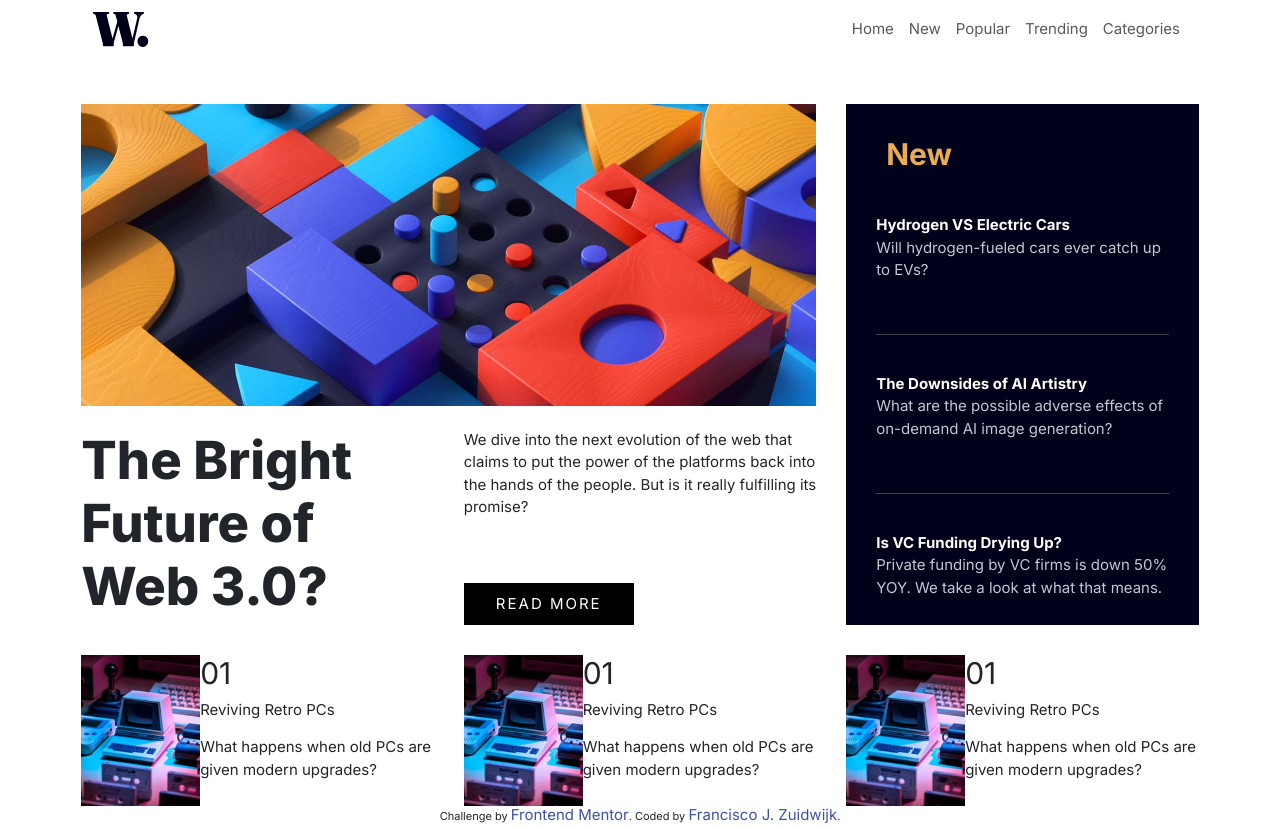
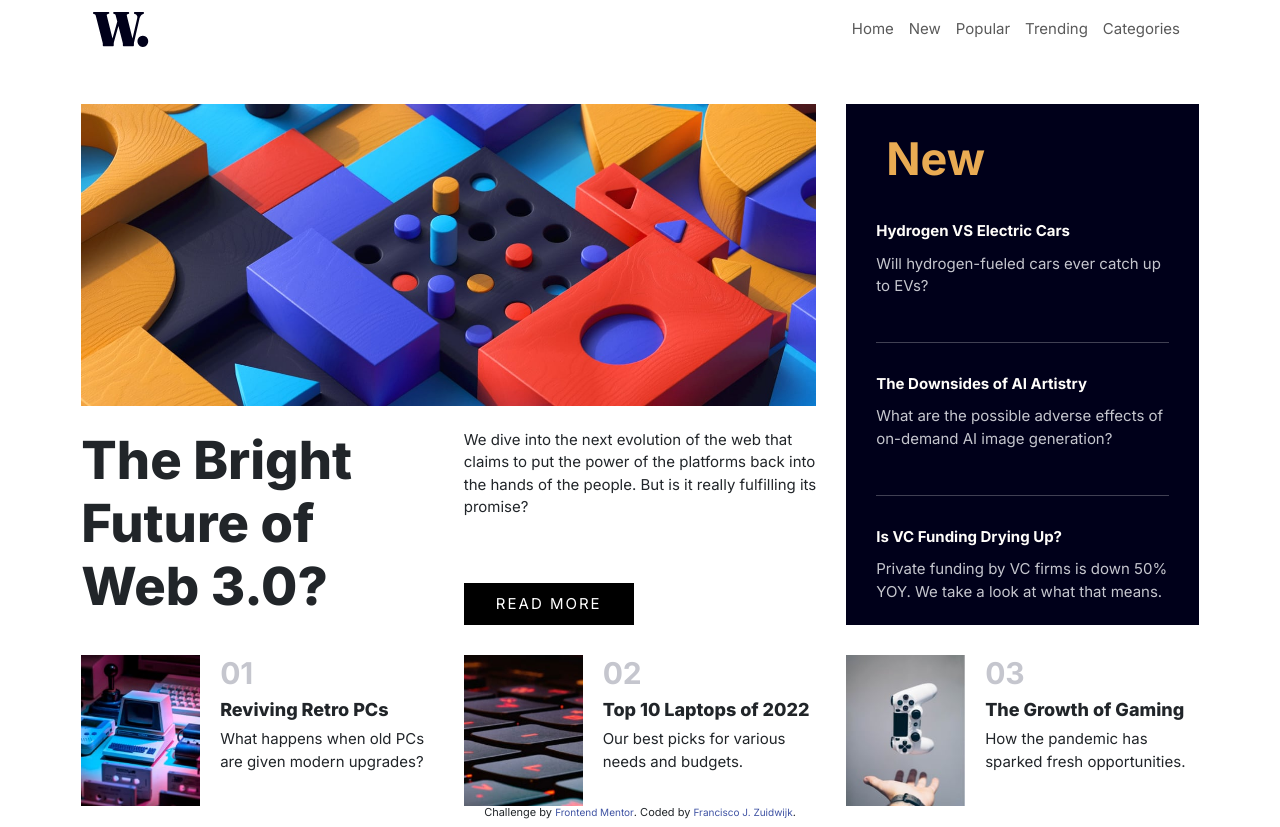
Before and after one commit to Electrocisko/FrontendMentor-11-homepage, a React (Vite) app: page / in a window 1280 px wide. Built offline with nearby package versions, Linux system fonts and the light colour scheme.

Commit message:
working i card item

```diff
--- a/src/App.css
+++ b/src/App.css
@@ -19,6 +19,8 @@
     font-size: 15px;
 }
 
+
+
 a:link, a:visited, a:active {
     text-decoration:none;
 }
@@ -29,6 +31,7 @@ a:link, a:visited, a:active {
     grid-template-columns: 1fr 1fr 1fr;
     grid-template-rows: 3fr 1fr;
     gap: 30px;
+    margin-bottom: 20px;
 }
 
 .main-card {
@@ -76,9 +79,12 @@ a:link, a:visited, a:active {
 
 .aside p {
    color: var(--color-Grayish-blue);
+   margin-top: 10px;
 }
 
 .aside a {
+    color: var(--color-Off-white);
+    font-weight:700;
     color: var(--color-Off-white);
     font-weight:700;
 }
@@ -91,10 +97,25 @@ a:link, a:visited, a:active {
     color: var(--color-Soft-orange);
     margin: 20px 10px;
     font-weight: 700;
+    font-size: 3rem;
 }
 
 .card-item {
     display: flex;
+}
+
+.card-item h2 {
+color: var(--color-Grayish-blue);
+font-weight: 700;
+}
+
+.card-item h3 {
+ font-size: 1.2rem;
+ font-weight: 800;
+    }
+
+.card-item-text {
+    padding-left: 20px;
 }
 
 .card-image {
@@ -121,7 +142,9 @@ a:link, a:visited, a:active {
 
 .attribution a {
     color: hsl(228, 45%, 44%);
-}
+    font-size: 10px;
+    padding-top: 20px;
+    }
 
 .nav-link:hover {
     color: red;
--- a/src/App.jsx
+++ b/src/App.jsx
@@ -21,17 +21,32 @@ function App() {
             <Aside />
           </aside>
           <div className="card-left">
-          <Card/>
+            <Card
+              num={"01"}
+              anchor={"Reviving Retro PCs"}
+              text={"What happens when old PCs are given modern upgrades?"}
+              image={"src/assets/images/image-retro-pcs.jpg"}
+            />
           </div>
           <div className="card-center">
-          <Card/>
+            <Card
+              num={"02"}
+              anchor={"Top 10 Laptops of 2022"}
+              text={"Our best picks for various needs and budgets."}
+              image={"src/assets/images/image-top-laptops.jpg"}
+            />
           </div>
           <div className="card-right">
-          <Card/>
+            <Card
+              num={"03"}
+              anchor={"The Growth of Gaming"}
+              text={"How the pandemic has sparked fresh opportunities."}
+              image={"src/assets/images/image-gaming-growth.jpg"}
+            />
           </div>
         </div>
       </div>
-    <Footer/>
+      <Footer />
     </>
   );
 }
--- a/src/components/Card.jsx
+++ b/src/components/Card.jsx
@@ -1,13 +1,14 @@
+/* eslint-disable react/prop-types */
 
 
-function Card() {
+function Card(props) {
   return (
     <div className="card-item">
-      <img src="src/assets/images/image-retro-pcs.jpg" alt="Retro Computer" className="card-image" />
-      <div>
-        <h2>01</h2>
-        <p>Reviving Retro PCs</p>
-        <p>What happens when old PCs are given modern upgrades?</p>
+      <img src={props.image} alt="image" className="card-image" />
+      <div className="card-item-text">
+        <h2>{props.num}</h2>
+        <h3>{props.anchor}</h3>
+        <p>{props.text}</p>
       </div>
 
     </div>
```
Lines whose indentation alone changed are shown as unchanged.
